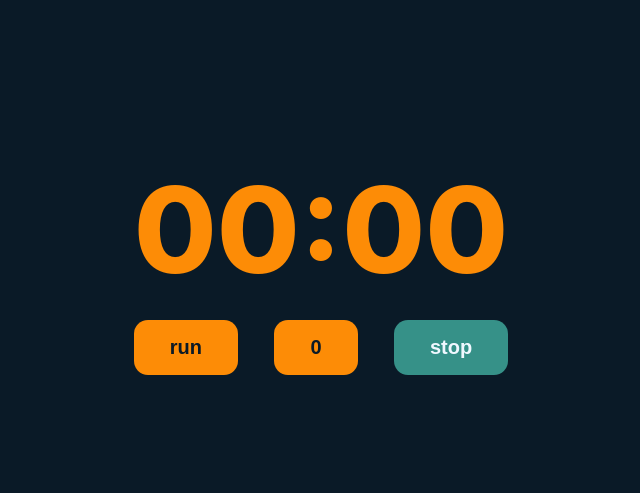
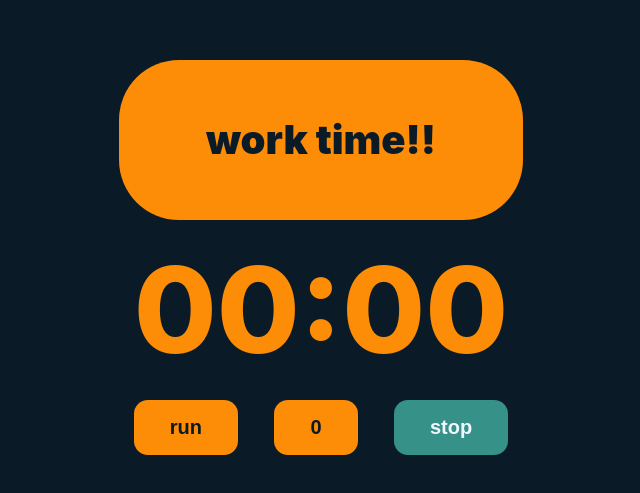
Before and after one commit to dsdyaz/pomodoro-timer, a React (Vite) app: page / in a window 1280 px wide. Shown: the part 143-636 px from the top of the page, without its empty margins (319-959 px from the left). Built offline with nearby package versions, Linux system fonts and the light colour scheme.

Commit message:
work in progress

```diff
--- a/src/components/message/message.css
+++ b/src/components/message/message.css
@@ -1,5 +1,5 @@
 .message {
-    width: 80%;
+    width: 100%;
     height: fit-content;
     background-color: #FD8C06;
     color: #0A1A27;
--- a/src/components/timer/timer.css
+++ b/src/components/timer/timer.css
@@ -4,6 +4,10 @@
     font-weight: 800;
     color: #FD8C06;
     user-select: none;
+    display: flex;
+    flex-direction: column;
+    align-items: center;
+    width: 100%;
 }
 
 .timer-green{
--- a/src/components/timer/timer.jsx
+++ b/src/components/timer/timer.jsx
@@ -1,28 +1,22 @@
-/* eslint-disable jsx-a11y/click-events-have-key-events */
 import React, { useState, useEffect } from "react"
 import propTypes from "prop-types"
 import "./timer.css"
 import { format } from "fecha"
+import Message from "../message/message"
 
 export default function Timer(props) {
-  const { time, isRunning, isRest } = props
+  const { time, isRunning } = props
 
   Timer.propTypes = {
     time: propTypes.number.isRequired,
 
-    isRest: propTypes.bool,
-
     isRunning: propTypes.bool.isRequired,
   }
 
-  Timer.defaultProps = {
-    isRest: false,
-  }
+  const [displayedTime, setDisplayedTime] = useState(1)
+  const [isRest, setRest] = useState(false)
 
-  const [displayedTime, setDisplayedTime] = useState(1)
-  const [isGreen, setGreen] = useState(false)
-
-  const classes = isGreen ? "timer timer-green" : "timer"
+  const classes = isRest ? "timer timer-green" : "timer"
 
   useEffect(() => {
     setDisplayedTime(time)
@@ -47,7 +41,7 @@ export default function Timer(props) {
         const newDisplayedTime = displayedTime - (displayedTime > 0 ? 1000 : 0)
         setDisplayedTime(newDisplayedTime)
         if (displayedTime > 0 && displayedTime < 1001) {
-          setGreen(!isGreen)
+          setRest(!isRest)
           beep()
           setTimeout(() => beep(), 800)
           setDisplayedTime(6000)
@@ -58,6 +52,7 @@ export default function Timer(props) {
 
   return (
     <div className={classes}>
+      <Message text={`${isRest ? "rest" : "work"} time!!`} isGreen={isRest} />
       <span>{`${format(displayedTime, "mm:ss")}`}</span>
     </div>
   )
```
